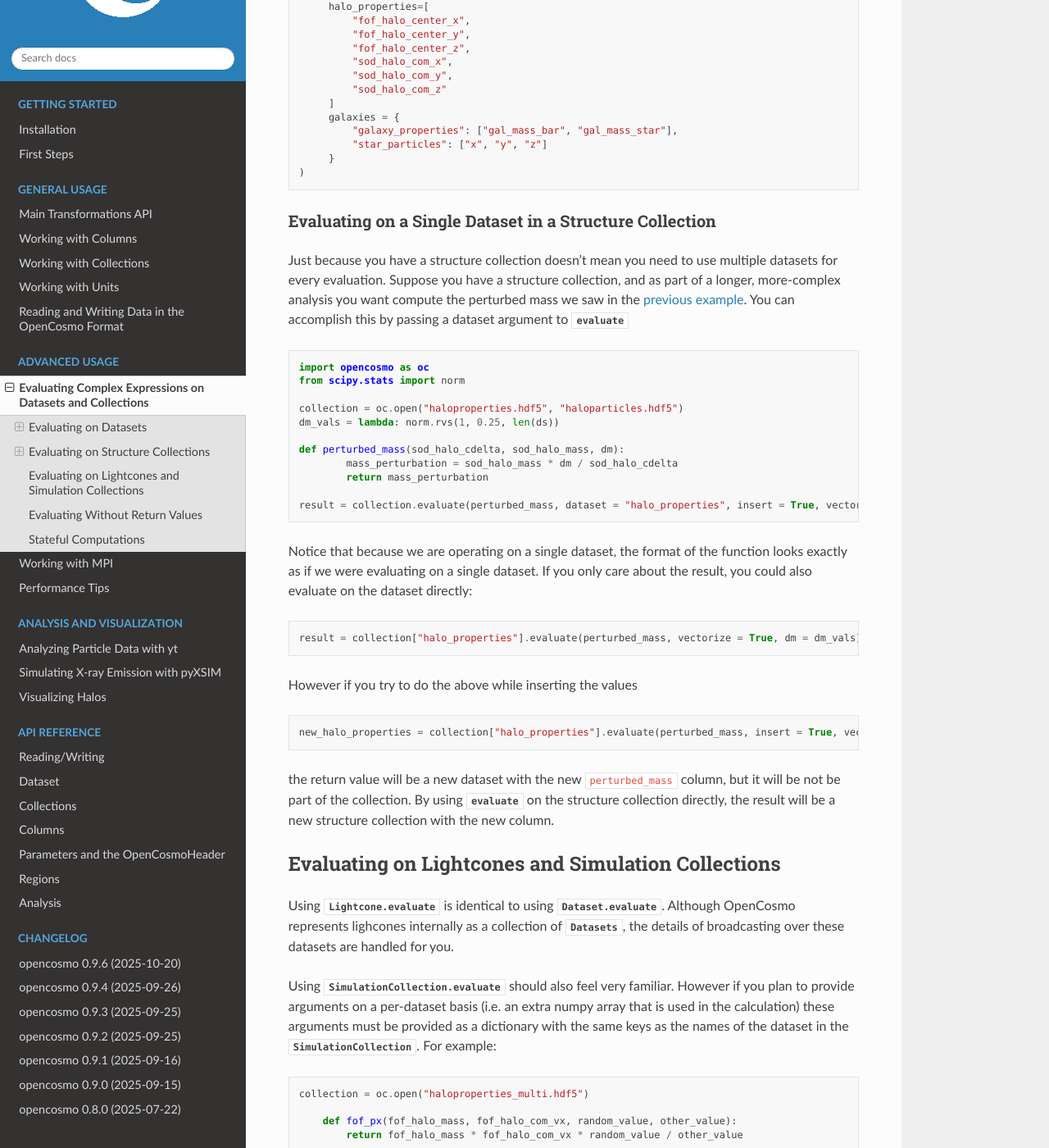
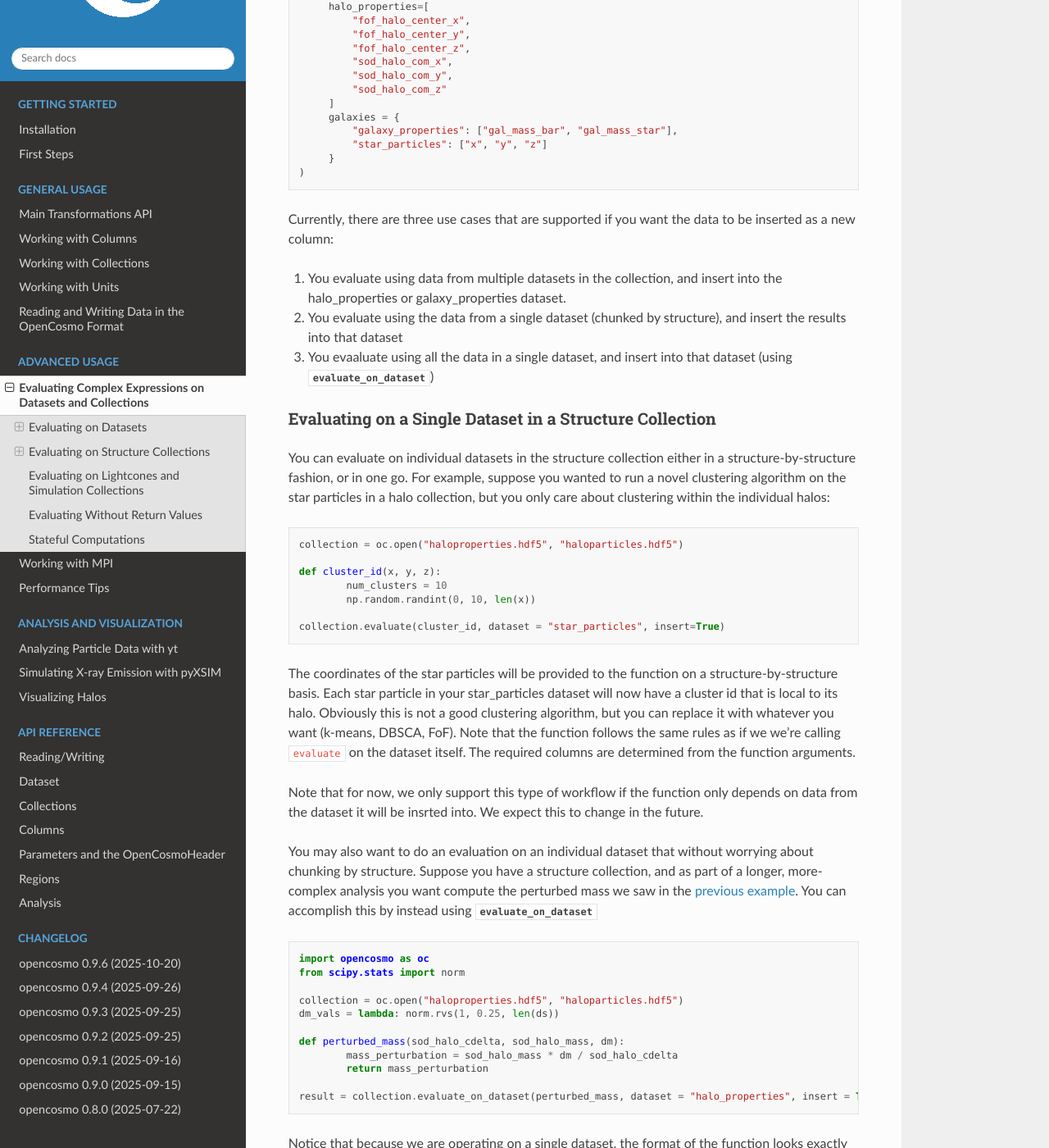
Before and after one commit to ArgonneCPAC/OpenCosmo, a Sphinx documentation site: the page built from docs/source/evaluating.rst, in a window 1280 px wide and 1400 px high, scrolled down 3753 px. Shown: the whole window at 82% size. Built offline with Sphinx 7.4.7 and the Read the Docs theme 3.1.0, drawn with Linux system fonts in a browser that asks for light colours; cross-references to code outside the pages are shown as plain code; some of the changed text lies outside the part shown.

Commit message:
Documentation for new semantics

```diff
--- a/docs/source/evaluating.rst
+++ b/docs/source/evaluating.rst
@@ -169,10 +169,33 @@ If you have a nested :py:class:`StructureCollection <opencosmo.StructureCollecti
         }
    )
 
+Currently, there are three use cases that are supported if you want the data to be inserted as a new column:
+
+1. You evaluate using data from multiple datasets in the collection, and insert into the halo_properties or galaxy_properties dataset.
+2. You evaluate using the data from a single dataset (chunked by structure), and insert the results into that dataset
+3. You evaaluate using all the data in a single dataset, and insert into that dataset (using :py:meth:`evaluate_on_dataset <opencosmo.StructureCollection.evaluate_on_dataset>`)
+
 Evaluating on a Single Dataset in a Structure Collection
 ^^^^^^^^^^^^^^^^^^^^^^^^^^^^^^^^^^^^^^^^^^^^^^^^^^^^^^^^
 
-Just because you have a structure collection doesn't mean you need to use multiple datasets for every evaluation. Suppose you have a structure collection, and as part of a longer, more-complex analysis you want compute the perturbed mass we saw in the :ref:`previous example <Vectorizing Computations>`. You can accomplish this by passing a dataset argument to :py:meth:`evaluate <opencosmo.StructureCollection.evaluate>`
+You can evaluate on individual datasets in the structure collection either in a structure-by-structure fashion, or in one go. For example, suppose you wanted to run a novel clustering algorithm on the star particles in a halo collection, but you only care about clustering within the individual halos:
+
+.. code-block:: python
+
+        collection = oc.open("haloproperties.hdf5", "haloparticles.hdf5")
+
+        def cluster_id(x, y, z):
+                num_clusters = 10
+                np.random.randint(0, 10, len(x))
+
+        collection.evaluate(cluster_id, dataset = "star_particles", insert=True)
+
+The coordinates of the star particles will be provided to the function on a structure-by-structure basis. Each star particle in your star_particles dataset will now have a cluster id that is local to its halo. Obviously this is not a good clustering algorithm, but you can replace it with whatever you want (k-means, DBSCA, FoF). Note that the function follows the same rules as if we we're calling :py:code:`evaluate` on the dataset itself. The required columns are determined from the function arguments.
+
+Note that for now, we only support this type of workflow if the function only depends on data from the dataset it will be insrted into. We expect this to change in the future.
+
+
+You may also want to do an evaluation on an individual dataset that without worrying about chunking by structure. Suppose you have a structure collection, and as part of a longer, more-complex analysis you want compute the perturbed mass we saw in the :ref:`previous example <Vectorizing Computations>`. You can accomplish this by instead using :py:meth:`evaluate_on_dataset <opencosmo.StructureCollection.evaluate_on_dataset>`
 
 .. code-block:: python
 
@@ -186,22 +209,21 @@ Just because you have a structure collection doesn't mean you need to use multip
                 mass_perturbation = sod_halo_mass * dm / sod_halo_cdelta
                 return mass_perturbation
 
-        result = collection.evaluate(perturbed_mass, dataset = "halo_properties", insert = True, vectorize = True, dm = dm_vals)
+        result = collection.evaluate_on_dataset(perturbed_mass, dataset = "halo_properties", insert = True, vectorize = True, dm = dm_vals)
 
 Notice that because we are operating on a single dataset, the format of the function looks exactly as if we were evaluating on a single dataset. If you only care about the result, you could also evaluate on the dataset directly:
 
 .. code-block:: python
 
-        result = collection["halo_properties"].evaluate(perturbed_mass, vectorize = True, dm = dm_vals)
+        result = collection["halo_properties"].evaluate_on_dataset(perturbed_mass, vectorize = True, dm = dm_vals)
 
 However if you try to do the above while inserting the values
 
 .. code-block:: python
 
-        new_halo_properties = collection["halo_properties"].evaluate(perturbed_mass, insert = True, vectorize = True, dm = dm_vals)
-
+        new_halo_properties = collection["halo_properties"].evaluate_on_dataset(perturbed_mass, insert = True, vectorize = True, dm = dm_vals)
+argument to
 the return value will be a new dataset with the new :code:`perturbed_mass` column, but it will be not be part of the collection. By using :py:meth:`evaluate <opencosmo.StructureCollection.evaluate>` on the structure collection directly, the result will be a new structure collection with the new column.
-
 
 
 Evaluating on Lightcones and Simulation Collections
```
Also changed, not shown: 2 other files.
